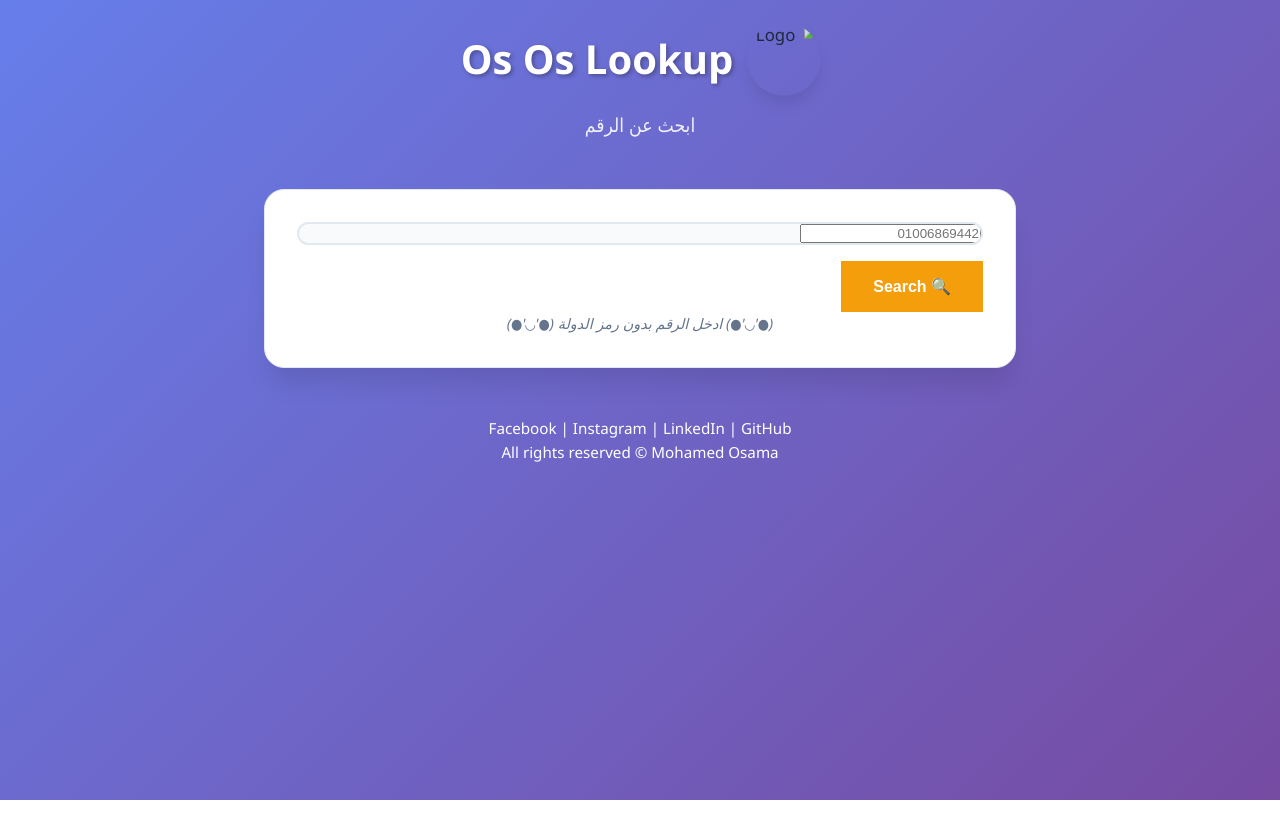
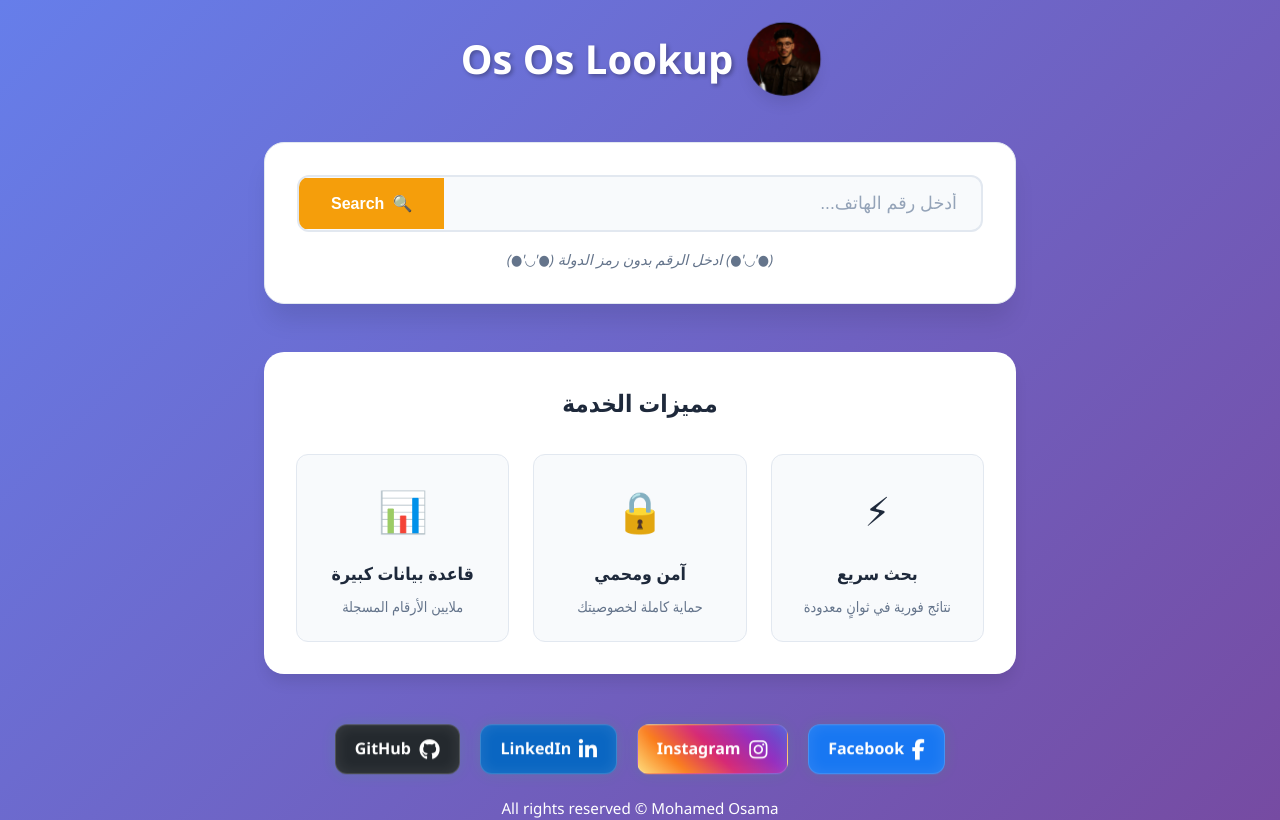
Before and after one commit to OsOs532/test-num, a plain HTML site: page index.html in a window 1280 px wide. Drawn offline with Linux system fonts and the light colour scheme.

Commit message:
index.html

```diff
--- a/index.html
+++ b/index.html
@@ -3,50 +3,107 @@
 <head>
   <meta charset="UTF-8">
   <meta name="viewport" content="width=device-width, initial-scale=1.0">
-    <title>Os Os Lookup</title>
+  <title>Number Lookup</title>
   <link rel="stylesheet" href="style.css">
-    <script src="script.js" defer></script>
+  <link href="https://cdnjs.cloudflare.com/ajax/libs/font-awesome/6.5.0/css/all.min.css" rel="stylesheet">
 </head>
 <body>
   <div class="container">
-        <div class="header">
+
+    <!-- Header -->
+    <header class="header">
       <div class="logo">
-                <img src="logo.png" alt="Logo" class="logo-icon">
-                <div class="logo-text">Os Os Lookup</div>
+        <img src="Profile.jpg" alt="Logo" class="logo-icon">
+        <h1 class="logo-text">Os Os Lookup</h1>
       </div>
-            <div class="subtitle">ابحث عن الرقم</div>
-        </div>
+    </header>
 
+    <!-- Search Section -->
     <div class="search-section">
       <div class="search-container">
         <div class="phone-input-container">
-                    <input type="text" id="numberInput" placeholder="01006869442">
+          <input
+            type="tel"
+            id="phoneInput"
+            class="phone-input"
+            placeholder=" ...أدخل رقم الهاتف"
+          >
+          <button class="search-btn" id="searchBtn">
+            <span class="search-icon">🔍</span>
+            <span class="search-text">Search</span>
+          </button>
         </div>
-                <button id="searchButton" class="search-btn">🔍 Search</button>
         <div class="input-hint">(●'◡'●) ادخل الرقم بدون رمز الدولة (●'◡'●)</div>
       </div>
     </div>
 
-        <div id="loading" class="loading" style="display:none;">
-            <div class="loading-spinner"></div>
-            <p>جارٍ البحث...</p>
+    <!-- Result Section -->
+    <div class="result-section" id="resultSection" style="display: none;">
+      <div class="result-card" id="resultCard"></div>
     </div>
 
-        <div id="noResults" class="no-results" style="display:none;">
+    <!-- Loading -->
+    <div class="loading" id="loading" style="display: none;">
+      <div class="loading-spinner"></div>
+      <p>جاري البحث عن صاحب الرقم...</p>
+    </div>
+
+    <!-- No Results -->
+    <div class="no-results" id="noResults" style="display: none;">
       <div class="no-results-icon">❌</div>
       <h3>لم يتم العثور على معلومات</h3>
       <p>عذراً، لم نتمكن من العثور على معلومات لهذا الرقم</p>
+      <div class="suggestions">
+        <h4>تأكد من:</h4>
+        <ul>
+          <li> كتابة الرقم بشكل صحيح بدون رمز الدولة</li>
+          <li>عدم وجود مسافات أو رموز إضافية</li>
+        </ul>
+      </div>
     </div>
 
-        <div id="resultSection" class="result-section" style="display:none;">
-            <div id="resultCard" class="result-card"></div>
+    <!-- Features -->
+    <div class="features-section">
+      <h3 class="features-title">مميزات الخدمة</h3>
+      <div class="features-grid">
+        <div class="feature-card">
+          <div class="feature-icon">⚡</div>
+          <h4>بحث سريع</h4>
+          <p>نتائج فورية في ثوانٍ معدودة</p>
+        </div>
+        <div class="feature-card">
+          <div class="feature-icon">🔒</div>
+          <h4>آمن ومحمي</h4>
+          <p>حماية كاملة لخصوصيتك</p>
+        </div>
+        <div class="feature-card">
+          <div class="feature-icon">📊</div>
+          <h4>قاعدة بيانات كبيرة</h4>
+          <p>ملايين الأرقام المسجلة</p>
+        </div>
+      </div>
+    </div>
   </div>
 
   <!-- Footer -->
-        <div class="footer-text">
-            Facebook | Instagram | LinkedIn | GitHub <br>
-            All rights reserved © Mohamed Osama
+  <footer>
+    <div class="socials">
+      <a href="https://facebook.com" target="_blank" class="social-icon facebook">
+        <i class="fab fa-facebook-f"></i><span>Facebook</span>
+      </a>
+      <a href="https://instagram.com" target="_blank" class="social-icon instagram">
+        <i class="fab fa-instagram"></i><span>Instagram</span>
+      </a>
+      <a href="https://linkedin.com" target="_blank" class="social-icon linkedin">
+        <i class="fab fa-linkedin-in"></i><span>LinkedIn</span>
+      </a>
+      <a href="https://github.com" target="_blank" class="social-icon github">
+        <i class="fab fa-github"></i><span>GitHub</span>
+      </a>
     </div>
-    </div>
+    <div class="footer-text">All rights reserved © Mohamed Osama</div>
+  </footer>
+
+  <script src="main.js"></script>
 </body>
 </html>
```
Lines whose indentation alone changed are shown as unchanged.
